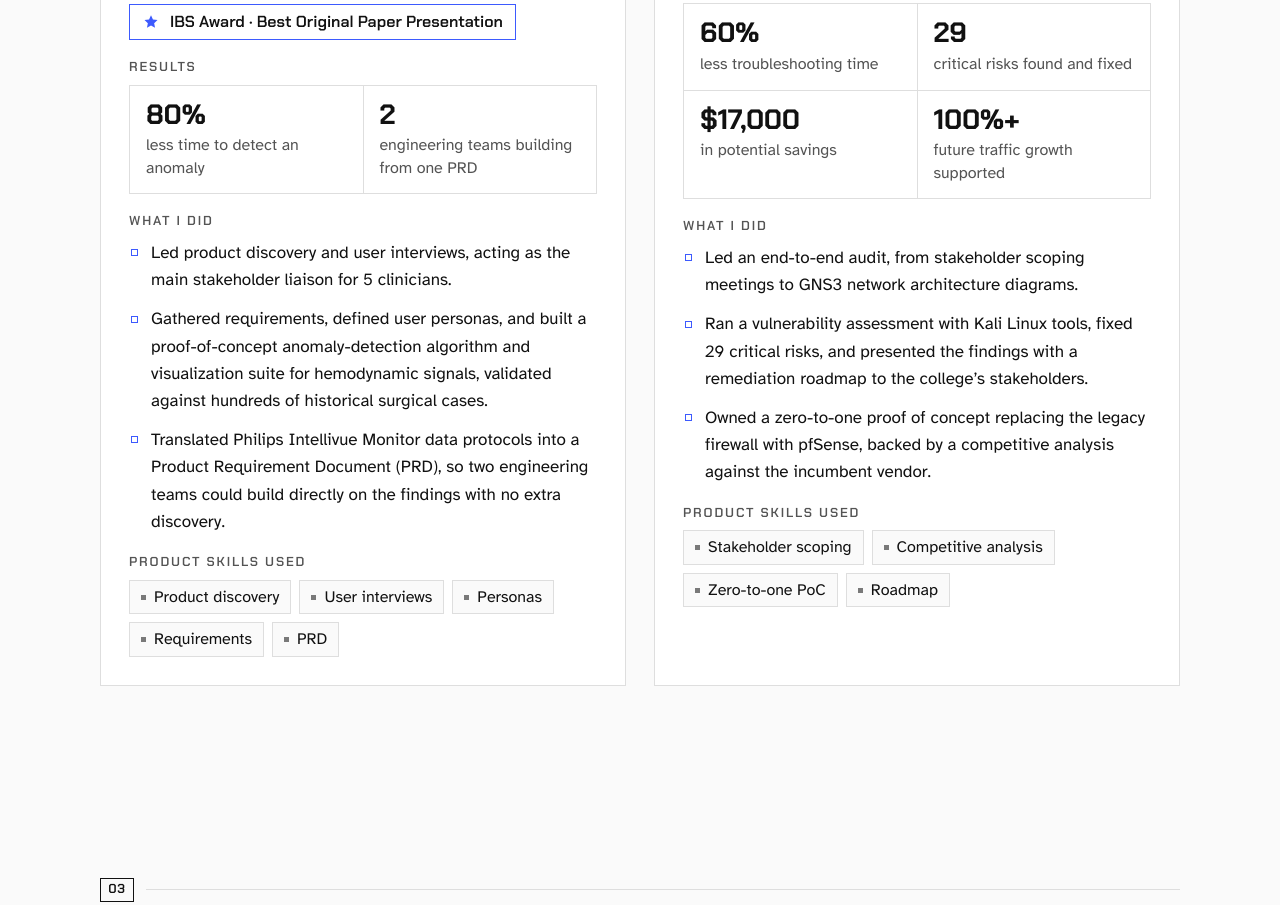
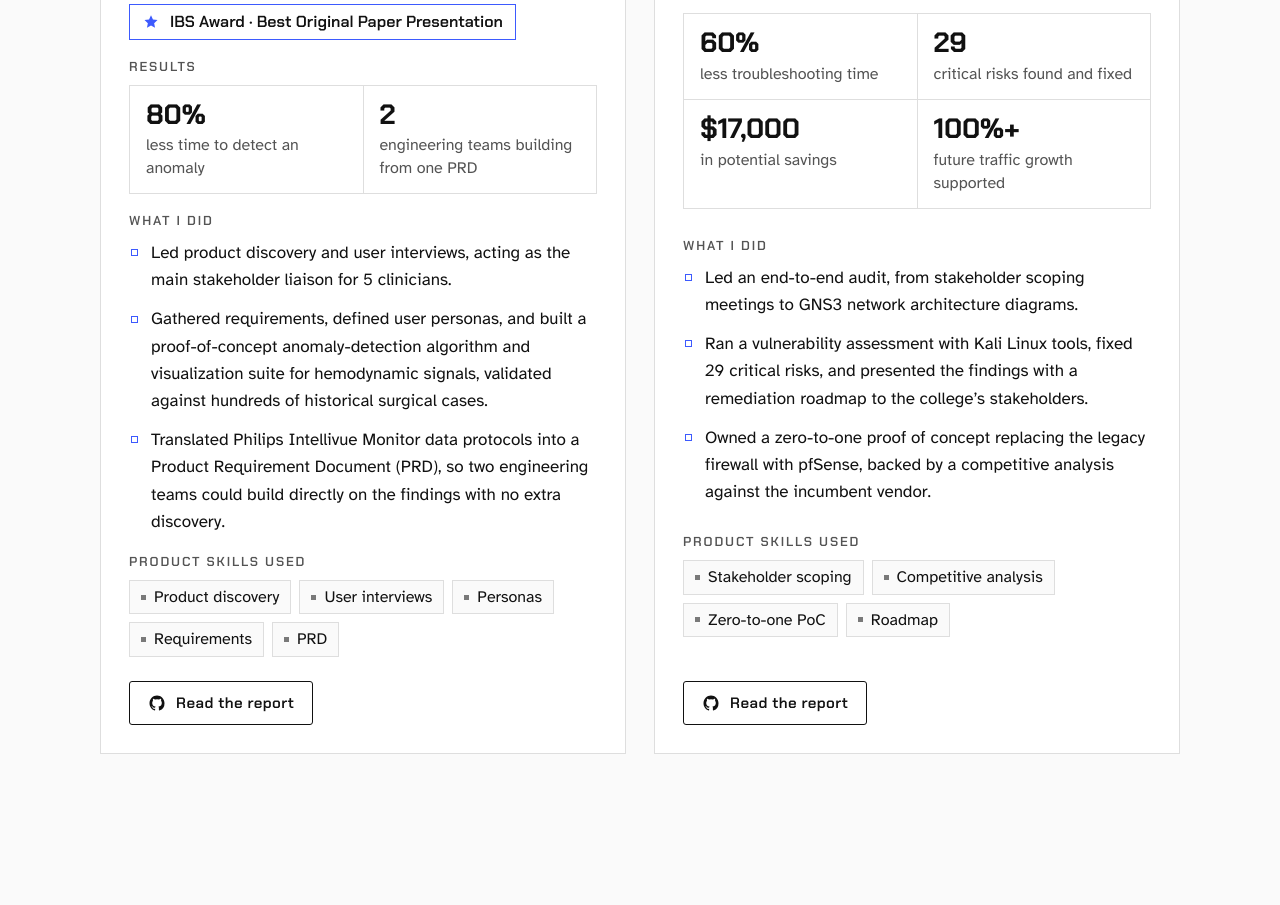
Before and after one commit to SuryaNMenon/portfolio, a plain HTML site: page index.html in a window 1280 px wide. Shown: the part 3266-4171 px from the top of the page. Drawn offline with Linux system fonts and the light colour scheme.

Commit message:
More QOL

```diff
--- a/content.js
+++ b/content.js
@@ -110,12 +110,12 @@ window.SITE_CONTENT = {
     skills: {
       navLabel: "Skills",
       title: "Skills",
-      intro: "What I bring to a team. Pick a category to focus on one kind of skill."
+      intro: "What I bring to a team. This list is a work in progress that expands as I learn new things!"
     },
     hobbies: {
       navLabel: "Hobbies",
       title: "Hobbies",
-      intro: "When I log off, you’ll usually find me at a game table or holding a controller."
+      intro: "When I log off, you’ll usually find me rolling dice or mulling over my Steam library."
     },
     contact: {
       navLabel: "Contact",
@@ -222,7 +222,11 @@ window.SITE_CONTENT = {
           { value: "80%", label: "less time to detect an anomaly" },
           { value: "2", label: "engineering teams building from one PRD" }
         ],
-        pmSkills: ["Product discovery", "User interviews", "Personas", "Requirements", "PRD"]
+        pmSkills: ["Product discovery", "User interviews", "Personas", "Requirements", "PRD"],
+        link: {
+          label: "Read the report",
+          url: "https://github.com/SuryaNMenon/College-docs/blob/main/Bispectral_Index_Visualiser_Report-9.pdf"
+        }
       },
       {
         title: "Campus network audit",
@@ -250,7 +254,11 @@ window.SITE_CONTENT = {
           { value: "$17,000", label: "in potential savings" },
           { value: "100%+", label: "future traffic growth supported" }
         ],
-        pmSkills: ["Stakeholder scoping", "Competitive analysis", "Zero-to-one PoC", "Roadmap"]
+        pmSkills: ["Stakeholder scoping", "Competitive analysis", "Zero-to-one PoC", "Roadmap"],
+        link: {
+          label: "Read the report",
+          url: "https://github.com/SuryaNMenon/College-docs/blob/main/Analysis_and_Audit_of_Campus_Network.pdf"
+        }
       }
     ]
   },
--- a/main.js
+++ b/main.js
@@ -67,6 +67,7 @@
     check: svg('<path d="M5 12.5l4.5 4.5L19 7.5"/>', { cls: 'i-check', sw: 2.5 }),
     mail: svg('<rect x="3" y="5" width="18" height="14"/><path d="M3 7l9 6 9-6"/>'),
     external: svg('<path d="M14 4h6v6M20 4l-9 9M18 14v6H4V6h6"/>'),
+    github: svg('<path fill-rule="evenodd" d="M12 2C6.48 2 2 6.58 2 12.23c0 4.52 2.87 8.35 6.84 9.7.5.1.68-.22.68-.49v-1.7c-2.78.62-3.37-1.37-3.37-1.37-.46-1.18-1.11-1.5-1.11-1.5-.91-.64.07-.62.07-.62 1 .07 1.53 1.06 1.53 1.06.9 1.57 2.35 1.12 2.92.85.09-.66.35-1.12.64-1.37-2.22-.26-4.55-1.14-4.55-5.06 0-1.12.39-2.03 1.03-2.75-.1-.26-.45-1.3.1-2.71 0 0 .84-.28 2.75 1.05a9.4 9.4 0 0 1 5 0c1.91-1.33 2.75-1.05 2.75-1.05.55 1.41.2 2.45.1 2.71.64.72 1.03 1.63 1.03 2.75 0 3.93-2.34 4.8-4.57 5.05.36.32.68.94.68 1.9v2.81c0 .27.18.6.69.49A10.1 10.1 0 0 0 22 12.23C22 6.58 17.52 2 12 2z"/>', { fill: true }),
     linkedin: svg('<path fill-rule="evenodd" d="M4 3h16a1 1 0 0 1 1 1v16a1 1 0 0 1-1 1H4a1 1 0 0 1-1-1V4a1 1 0 0 1 1-1zm2.9 7.4V18h2.6v-7.6zm1.3-4a1.5 1.5 0 1 0 0 3 1.5 1.5 0 0 0 0-3zm3.3 4V18h2.6v-4c0-1.1.4-2 1.6-2s1.4 1 1.4 2.1V18h2.6v-4.6c0-2.4-1.3-3.3-3-3.3-1.3 0-2.2.6-2.6 1.3v-1z"/>', { fill: true }),
     right: svg('<path d="M5 12h13M12 6l6 6-6 6"/>', { sw: 2.5 }),
     expand: svg('<path d="M14 4h6v6M20 4l-7 7M10 20H4v-6M4 20l7-7"/>'),
@@ -468,7 +469,17 @@
           h('div', null,
             h('h4', { class: 'label sub-label', text: Lb.pmSkills }),
             chipList(q.pmSkills)
-          )
+          ),
+          q.link && q.link.url ? h('a', {
+            class: 'btn btn-ghost quest-link',
+            href: q.link.url,
+            target: '_blank',
+            rel: 'noopener noreferrer',
+            svg: I.github
+          },
+            q.link.label,
+            h('span', { class: 'visually-hidden', text: ' for ' + q.title + ' (opens in a new tab)' })
+          ) : null
         )
       ));
     });
--- a/styles.css
+++ b/styles.css
@@ -1051,6 +1051,11 @@ button {
 
 .sub-label { margin-bottom: 10px; display: block; }
 
+/* Project report link: sits at the bottom of each project card */
+.quest-body { flex: 1; }   /* fills the card so the report link lines up at the bottom */
+.quest-link { justify-self: start; align-self: end; margin-top: 4px; }
+.quest-link:hover { border-color: var(--accent); }
+
 /* ---------- Education ---------- */
 .schools { display: grid; gap: 24px; }
 @media (min-width: 960px) { .schools { grid-template-columns: 1fr 1fr; gap: 28px; } }
```
Also changed, not shown: 2 other files.
